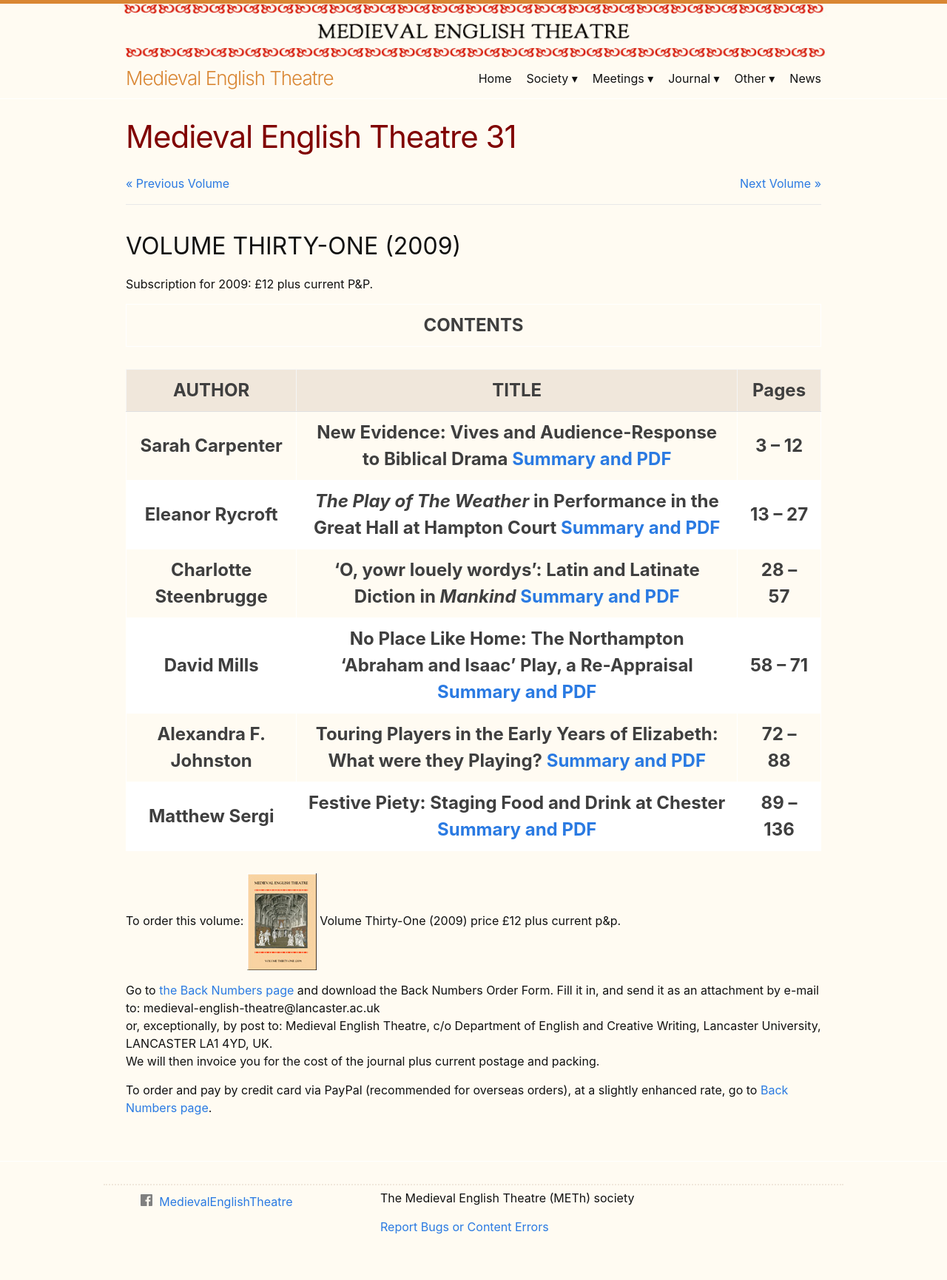
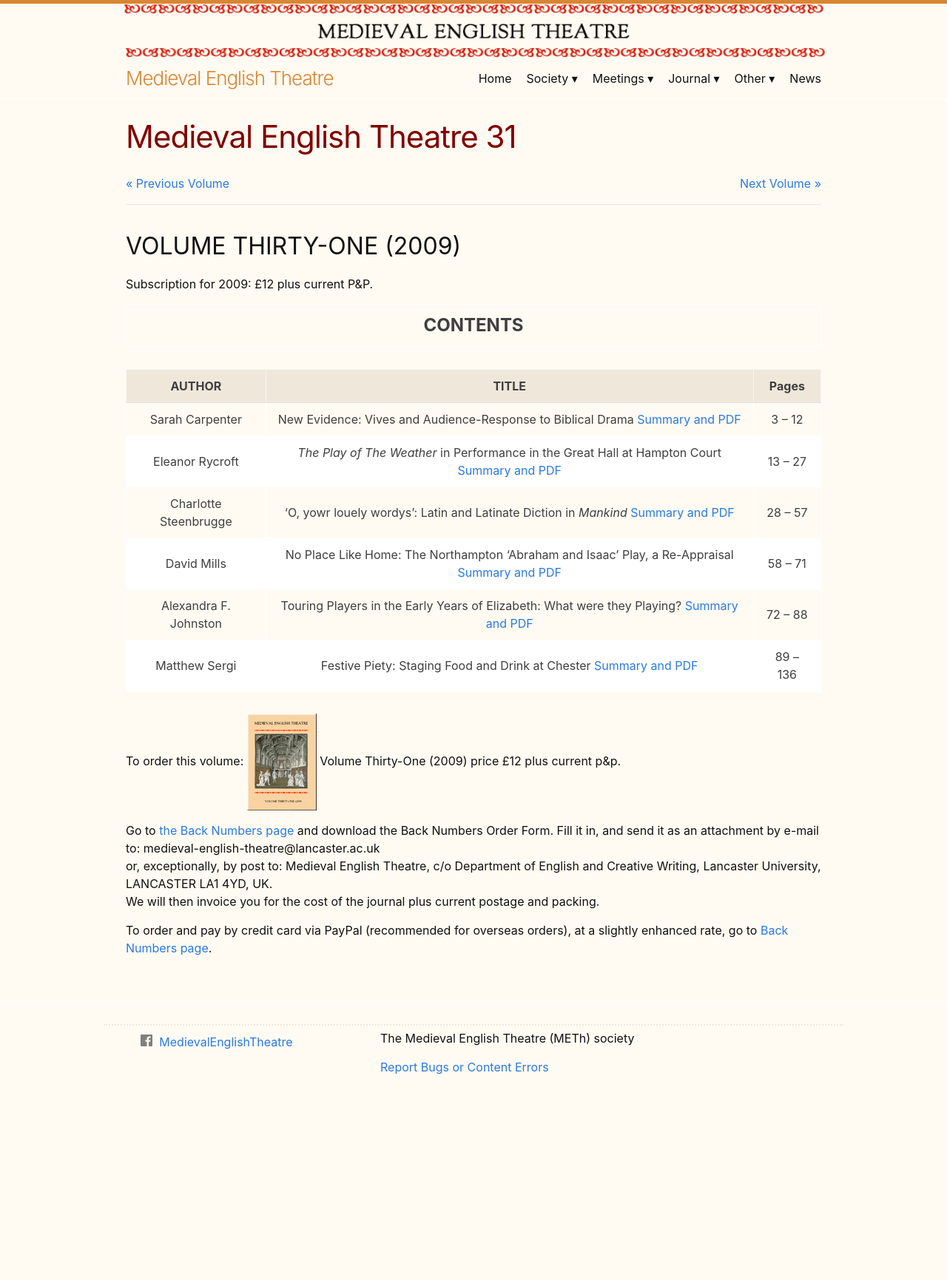
Before and after one commit to MedievalEnglishTheatre/MedievalEnglishTheatre.github.io, a Jekyll site: the page built from src/journal/vol31.md, in a window 1280 px wide. Shown: the whole page at 74% size. Built offline with Jekyll 4.4.1, drawn with Linux system fonts in a browser that asks for light colours; after the commit the page ends 1515 px from its top, so only the background shows below that.

Commit message:
Change table class in vol31.md
Updated table class from 'issueHeader-table' to 'issueContents-table'.

```diff
--- a/src/journal/vol31.md
+++ b/src/journal/vol31.md
@@ -21,7 +21,7 @@
 |<a  name="Mills" id="Mills"> </a>David Mills|No Place Like Home: The Northampton 'Abraham and Isaac' Play, a Re-Appraisal [Summary and PDF](summaries/summaries_31.html#Mills) |58 – 71|
 |<a  name="Johnston" id="Johnston"> </a>Alexandra F. Johnston|Touring Players in the Early Years of Elizabeth: What were they Playing?  [Summary and PDF](summaries/summaries_31.html#Johnston) |72 – 88|
 |<a  name="Sergi" id="Sergi"> </a>Matthew Sergi|Festive Piety: Staging Food and Drink at Chester  [Summary and PDF](summaries/summaries_31.html#Sergi) |89 – 136|
-{: .issueHeader-table}
+{: .issueContents-table}
 
 To order this volume:
 <img      src="/assets/covers/vol31vsm.jpg"/> <a  name="31" id="31"> </a>Volume Thirty-One (2009)       price £12 plus current p&amp;p.
```
